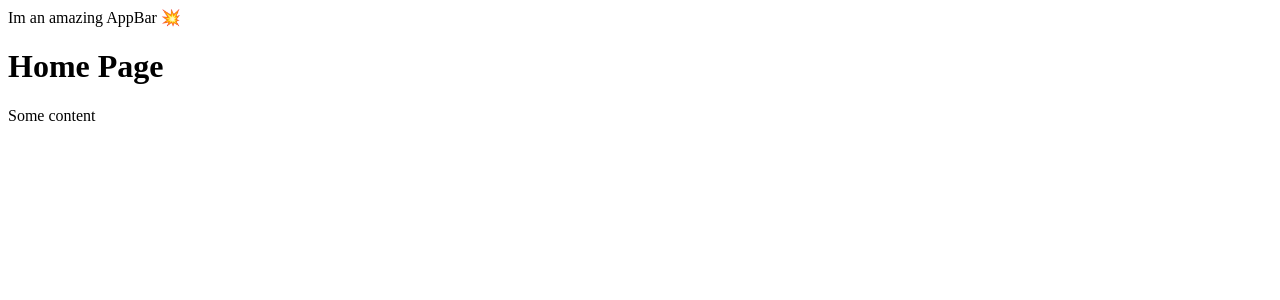
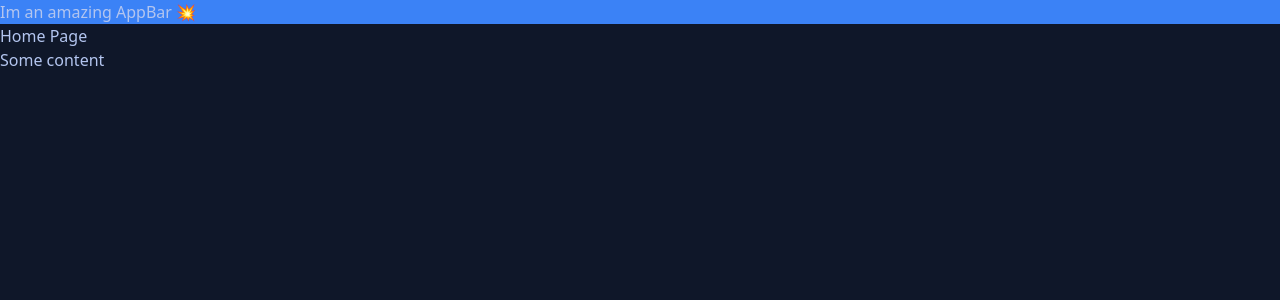
Before and after one commit to JamesHarrisonZa/nextjs-v13-playground, a Next.js app: page / in a window 1280 px wide. Shown: the top 300 px of the page. Built offline with nearby package versions, Linux system fonts and the light colour scheme.

Commit message:
Use tailwind

```diff
--- a/app/head.tsx
+++ b/app/head.tsx
@@ -1,3 +1,5 @@
+import '../styles/dist.css';
+
 const siteTitle = 'NZ Budget Tracker';
 const siteDescription = 'Budget tracking tool for New Zealand banks';
 
--- a/libs/ui/navbar/NavBar.tsx
+++ b/libs/ui/navbar/NavBar.tsx
@@ -1,3 +1,3 @@
 export const NavBar: React.FC = () => {
-  return <div>Im an amazing AppBar 💥</div>;
+  return <div className="flex bg-blue-500">Im an amazing AppBar 💥</div>;
 };
--- a/package.json
+++ b/package.json
@@ -31,6 +31,7 @@
     "@types/node": "18.11.9",
     "@types/react": "18.0.25",
     "@types/react-dom": "18.0.8",
+    "autoprefixer": "^10.4.13",
     "babel-loader": "^8.3.0",
     "daisyui": "^2.38.1",
     "eslint": "8.27.0",
--- /dev/null
+++ b/postcss.config.js
@@ -0,0 +1,7 @@
+module.exports = {
+  plugins: {
+    'postcss-import': {},
+    tailwindcss: {},
+    autoprefixer: {},
+  },
+};
--- a/styles/dist.css
+++ b/styles/dist.css
@@ -661,3 +661,12 @@ html{
     opacity: 1;
   }
 }
+
+.flex{
+  display: flex;
+}
+
+.bg-blue-500{
+  --tw-bg-opacity: 1;
+  background-color: rgb(59 130 246 / var(--tw-bg-opacity));
+}
```
Also changed, not shown: 2 other files (tests, documents, lock files or other folders).
